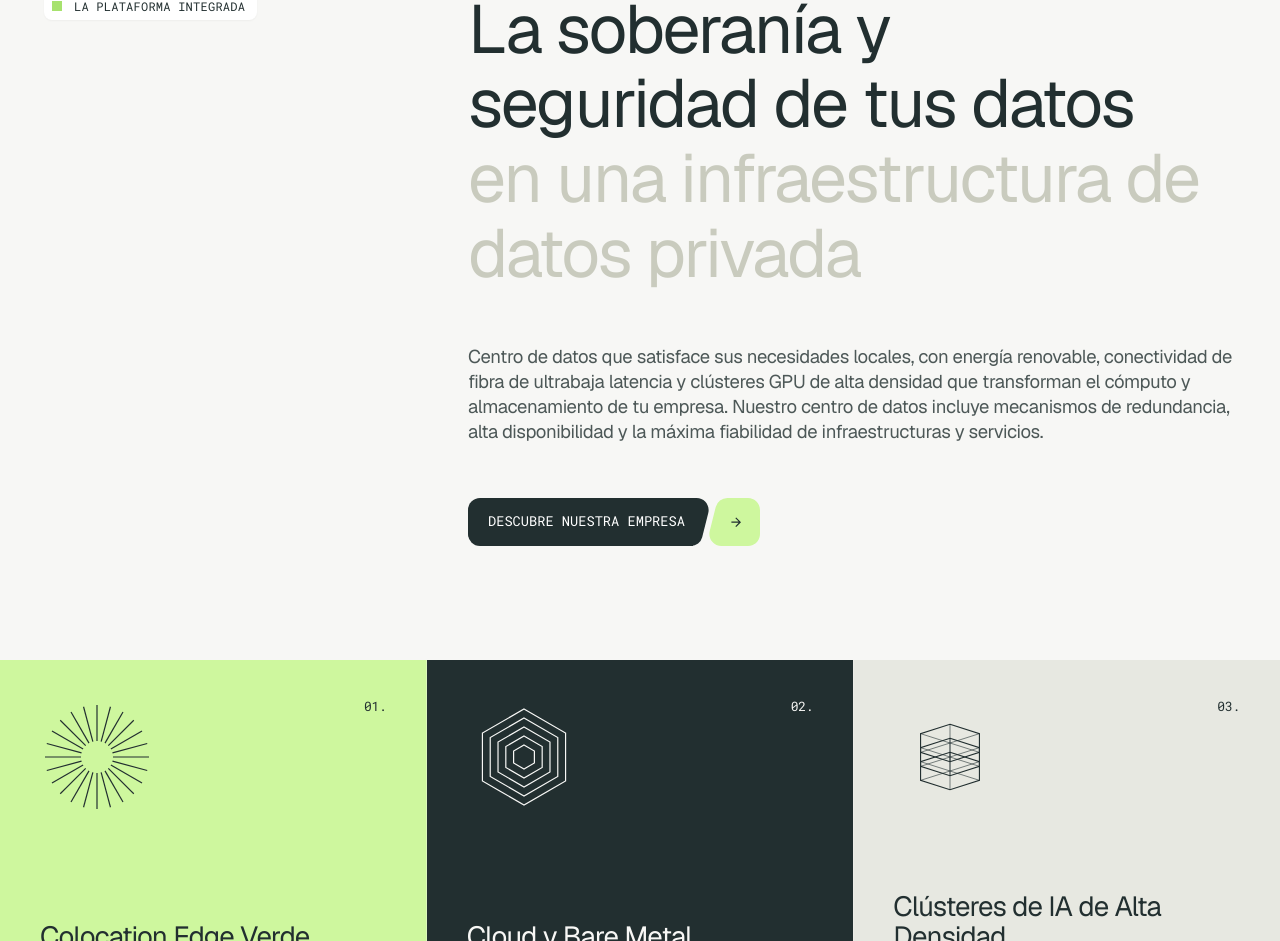
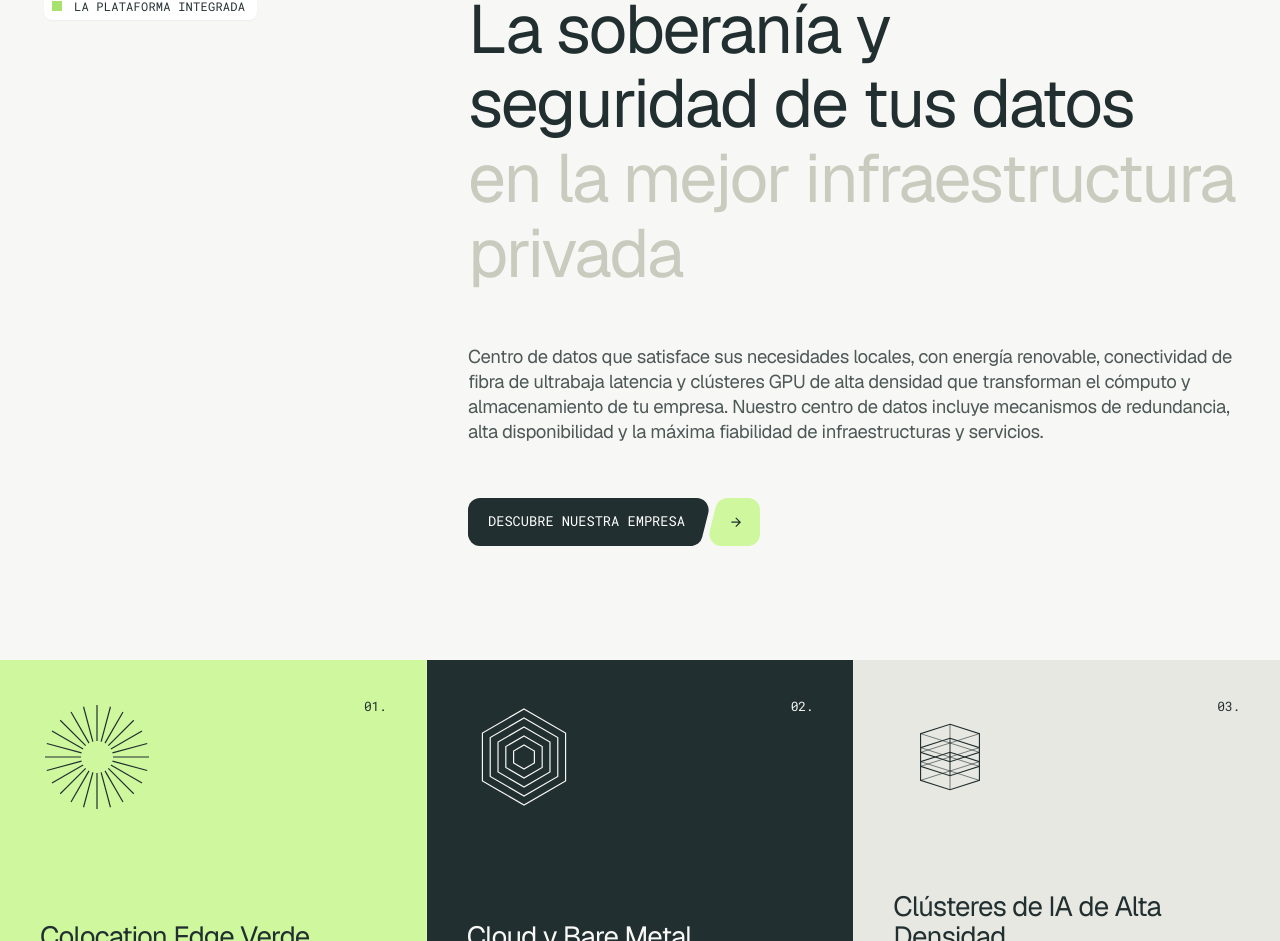
Before and after one commit to cloudindev/oladatacenter, a Next.js app: page / in a window 1280 px wide. Shown: the part 988-1929 px from the top of the page. Built offline with nearby package versions, Linux system fonts and the light colour scheme; a web font is replaced by a local one.

Commit message:
content(platform): update muted phrase to 'en la mejor infraestructura privada'

```diff
--- a/src/components/sections/IntegratedPlatformSection.tsx
+++ b/src/components/sections/IntegratedPlatformSection.tsx
@@ -170,10 +170,9 @@ export function IntegratedPlatformSection() {
           { text: "tus" },
           { text: "datos", breakAfter: true },
           { text: "en", muted: true },
-          { text: "una", muted: true },
+          { text: "la", muted: true },
+          { text: "mejor", muted: true },
           { text: "infraestructura", muted: true },
-          { text: "de", muted: true },
-          { text: "datos", muted: true },
           { text: "privada", muted: true },
         ]
       : [
@@ -182,9 +181,9 @@ export function IntegratedPlatformSection() {
           { text: "and" },
           { text: "security", breakAfter: true },
           { text: "in", muted: true },
-          { text: "a", muted: true },
+          { text: "the", muted: true },
+          { text: "best", muted: true },
           { text: "private", muted: true },
-          { text: "data", muted: true },
           { text: "infrastructure", muted: true },
         ]
 
```
